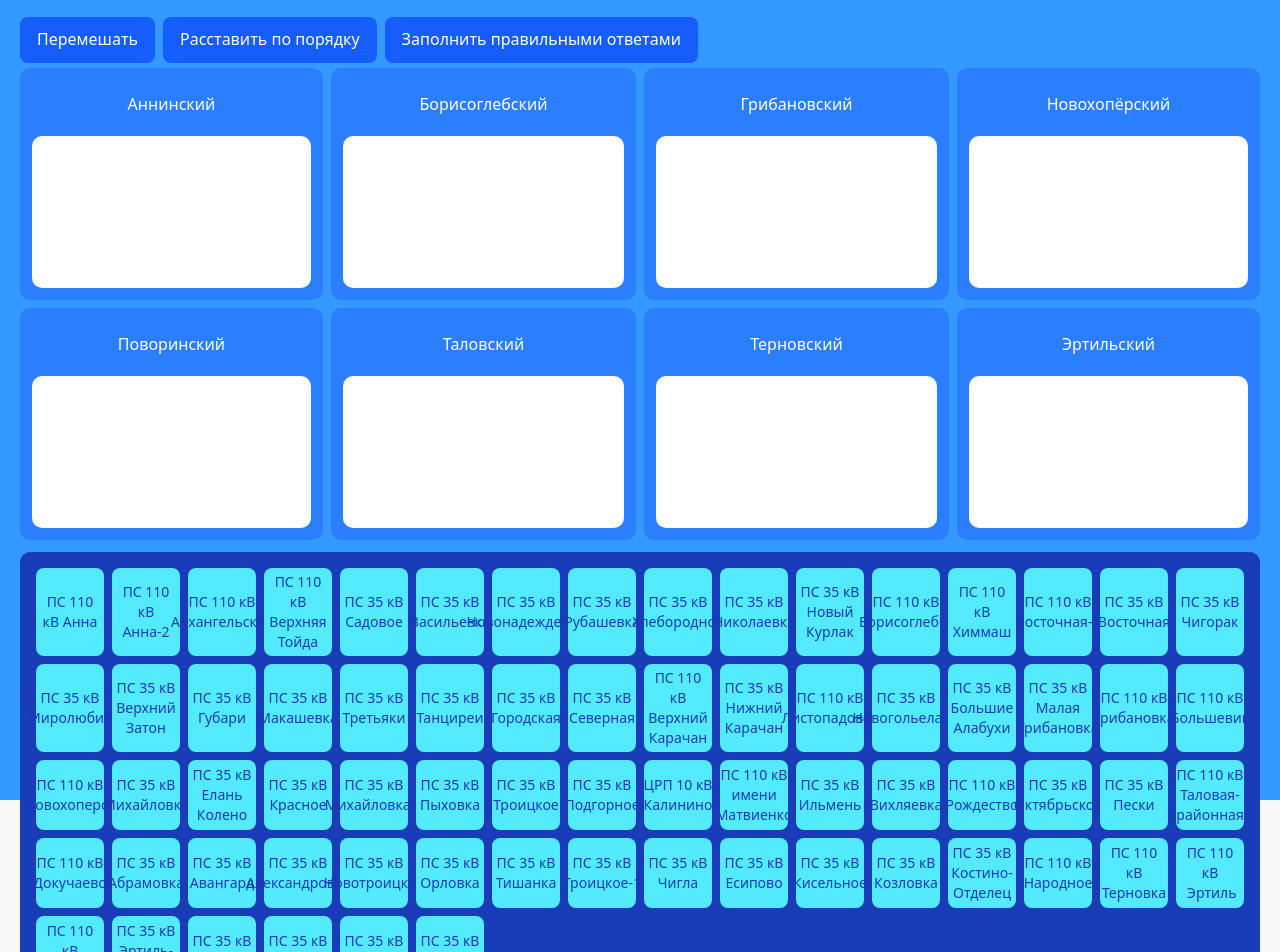
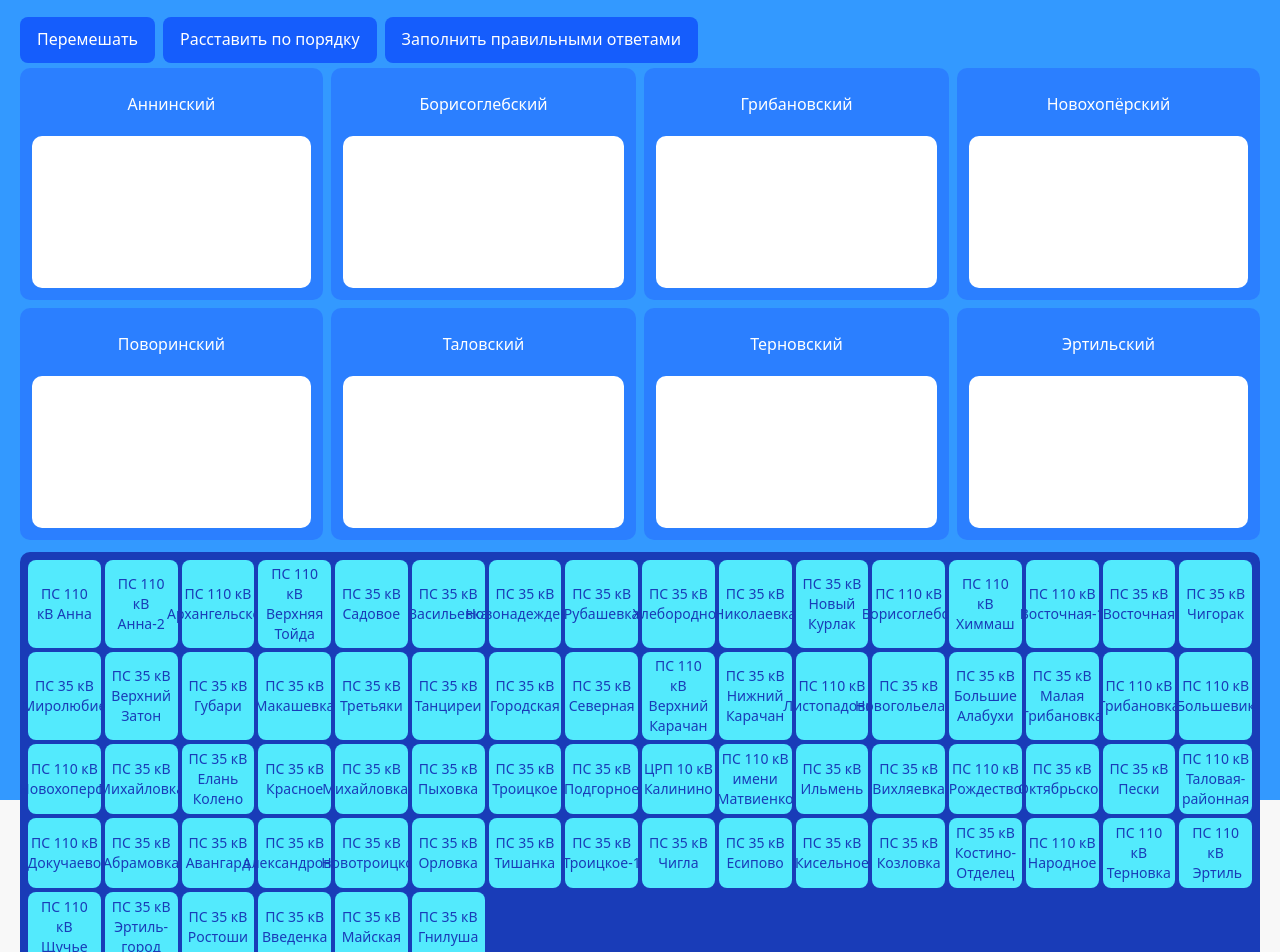
Before and after one commit to MAG1980/BorisZone, a React (Vite) app: page / in a window 1280 px wide. Shown: the top 952 px of the page. Built offline with nearby package versions, Linux system fonts and the light colour scheme.

Commit message:
Изменил внутренние отступы и gap, чтобы убрать вертикальную прокрутку.

```diff
--- a/src/App.tsx
+++ b/src/App.tsx
@@ -272,10 +272,10 @@ function App() {
           <Droppable
             id={'all'}
             className={
-              'col-span-12 grid-cols-subgrid p-4 bg-blue-800 rounded-lg'
+              'col-span-12 grid-cols-subgrid p-2 bg-blue-800 rounded-lg'
             }
           >
-            <div className="grid grid-cols-16 gap-2">
+            <div className="grid grid-cols-16 gap-1">
               {psList.all.map((ps) => (
                 <PsItem key={ps.id} ps={ps} active={ps.id === activePs?.id} />
               ))}
```
